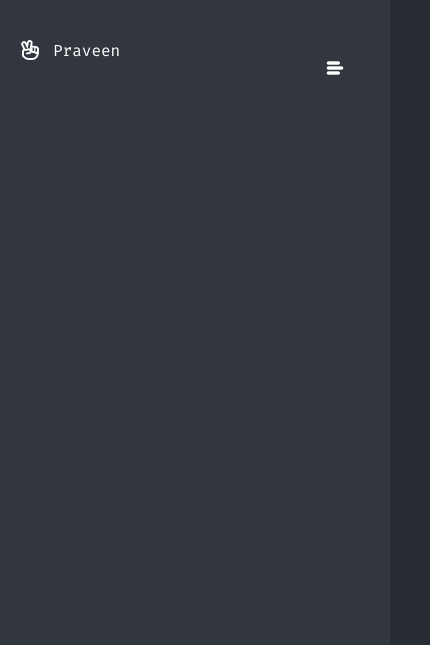
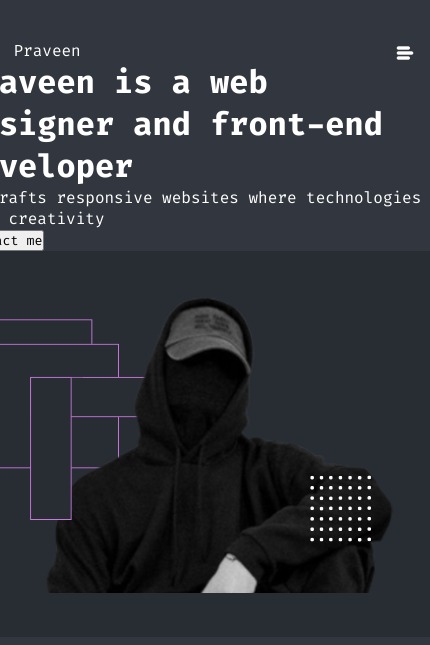
Before and after one commit to Praveensv11/portfolio, a plain HTML site: page index.html in a window 390 px wide. Shown: the whole page, 430 px wide, since content can reach past the window. Drawn offline with Linux system fonts and the light colour scheme.

Commit message:
first section

```diff
--- a/index.html
+++ b/index.html
@@ -60,6 +60,18 @@
 
             </div>
         </nav>
+
+        <!-- first  -->
+        <div class="first-container">
+            <div class="first-left">
+                <h1>Praveen is a <span class="pink-color">web designer</span> and <span class="pink-color">front-end developer</span></h1>
+                <p>He crafts responsive websites where technologies meet creativity</p>
+                <button>Contact me</button>
+            </div>
+            <div class="first-right">
+                <img src="images/firstImg/man.png" alt="man">
+            </div>
+        </div>
     </div>
     <script src="index.js">
 
--- a/stlyes/burger.css
+++ b/stlyes/burger.css
@@ -46,6 +46,7 @@
 
 .social-container {
     margin-top: 107px;
+    margin-bottom: 10px;
     width: 100%;
     height: 64px;
     display: flex;
--- a/stlyes/nav.css
+++ b/stlyes/nav.css
@@ -91,12 +91,11 @@ body {
         display: contents;
         position: absolute;
         cursor: pointer;
-
     }
 
     .mob-icon {
-        margin-top: 40px;
-        margin-right: 40px;
+        margin-top: 10px;
+        margin-right: 10px;
     }
 
 
```
Also changed, not shown: images/firstImg/man.png (added), stlyes/first.css (added).
